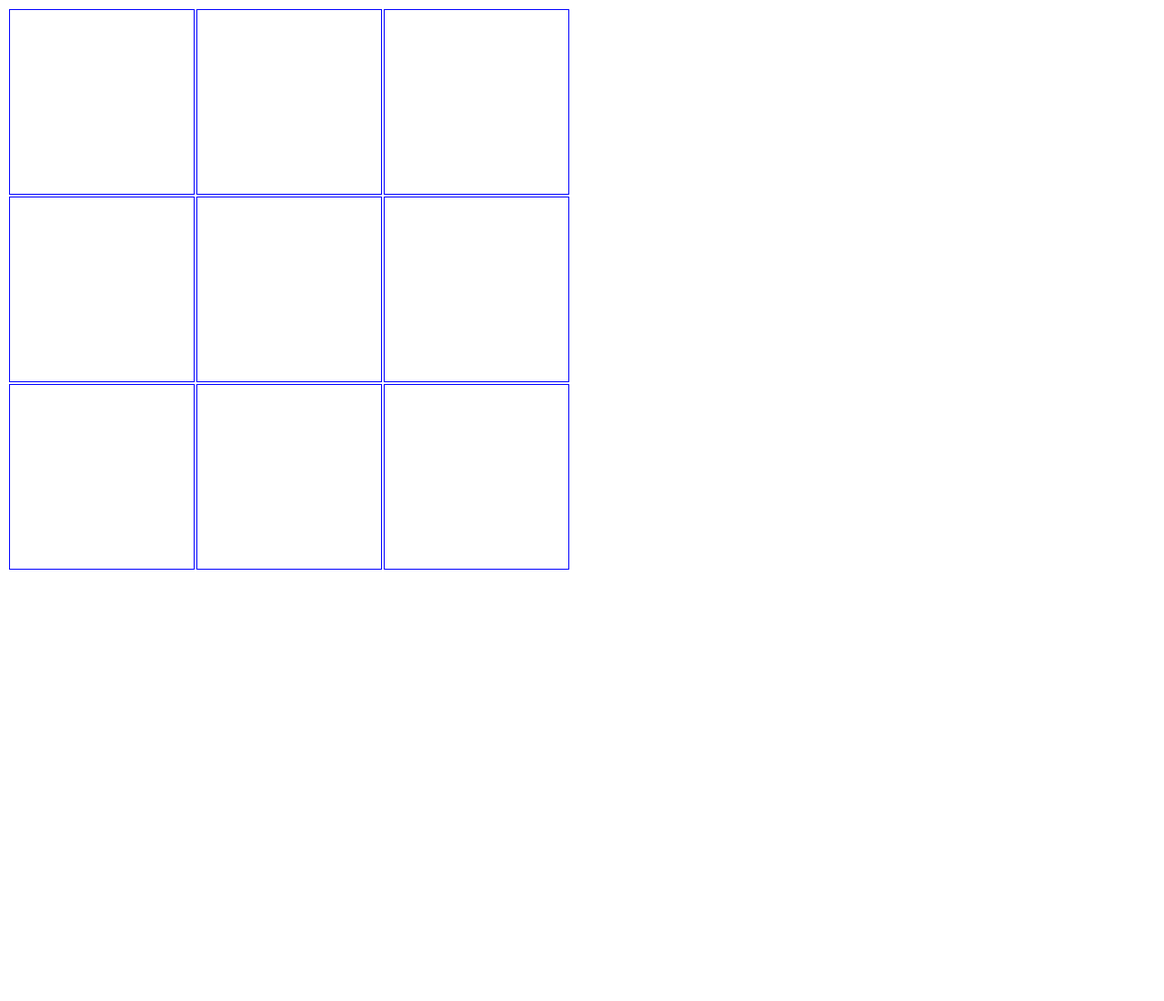
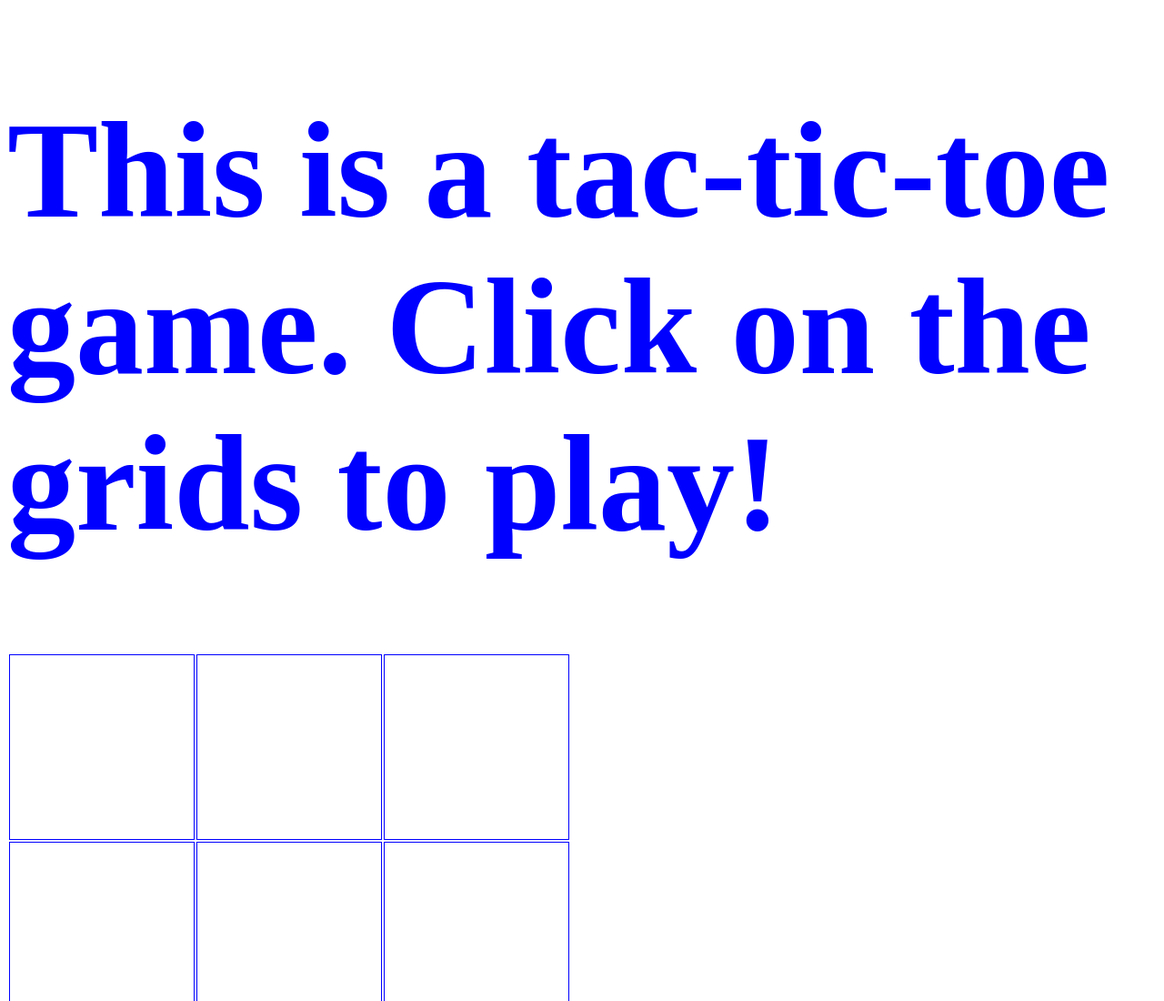
Before and after one commit to ztartennery/tac-tic-toe, a plain HTML site: page index.html in a window 1280 px wide. Shown: the top 1100 px of the page at 91% size. Before the commit the page ends 800 px from the top, so only its background shows below. Drawn offline with nearby package versions, Linux system fonts and the light colour scheme.

Commit message:
add h1 title

```diff
--- a/index.html
+++ b/index.html
@@ -8,6 +8,7 @@
 </head>
 
 <body>
+	<h1>This is a tac-tic-toe game. Click on the grids to play!</h1>
     <div id="table">
         <table>
             <tr>
```
